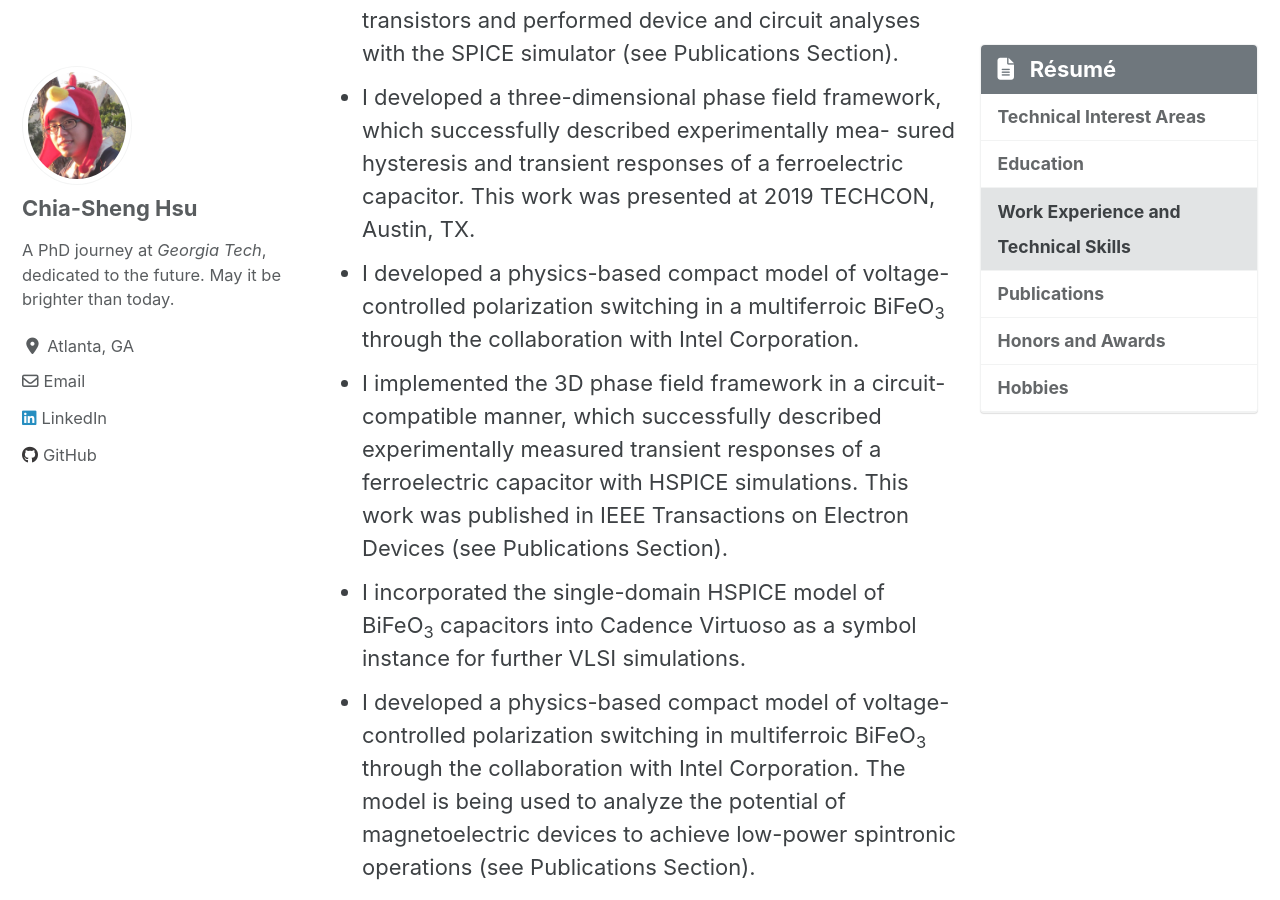
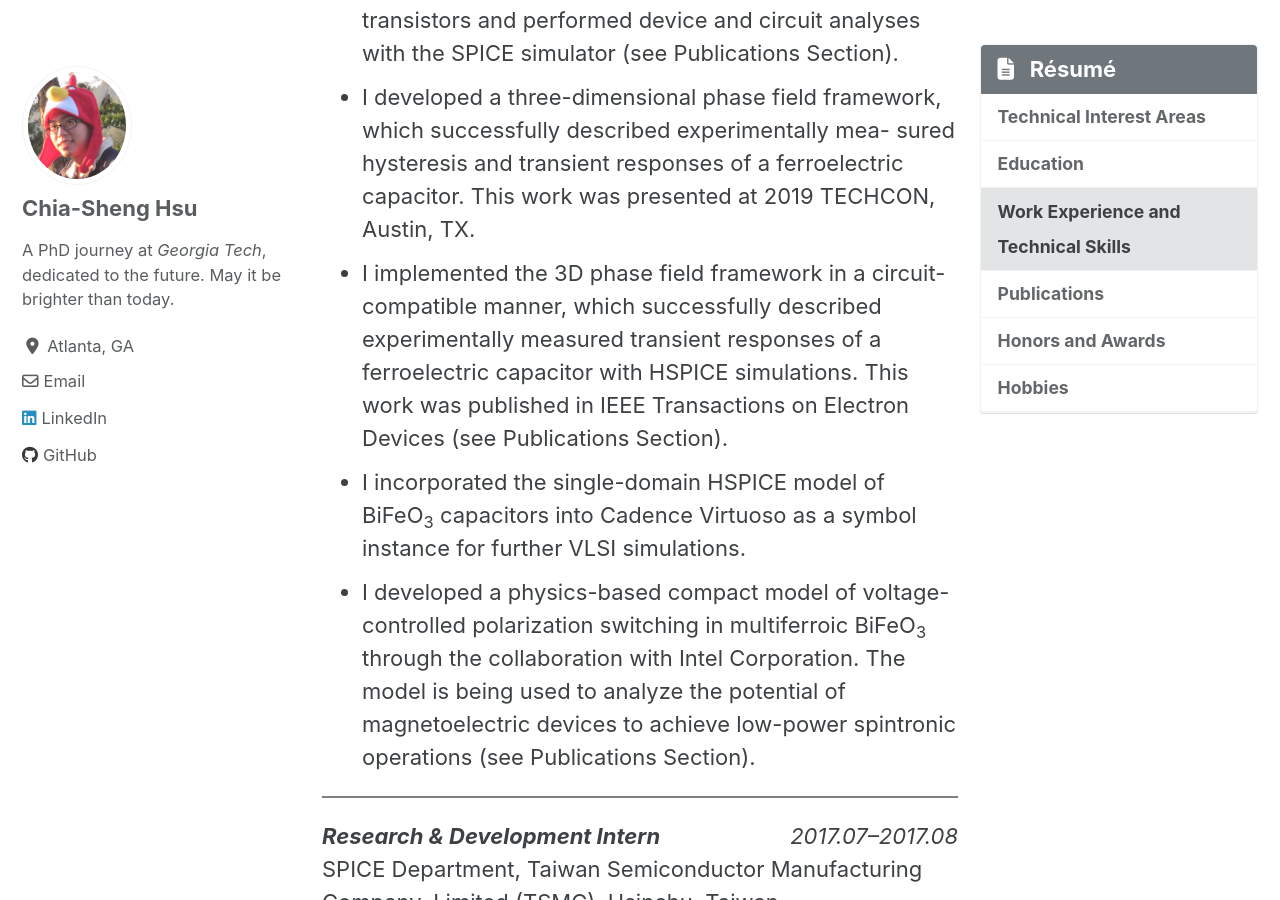
Before and after one commit to cshsu/cshsu.github.io, a Jekyll site: the page built from _pages/resume.md, in a window 1280 px wide and 900 px high, scrolled down 1482 px. Built offline with Jekyll 4.4.1, drawn with Linux system fonts in a browser that asks for light colours; cached includes are drawn as plain includes; nearby versions of some CDN libraries; formulas are drawn with MathJax 3.

Commit message:
update resume

```diff
--- a/_pages/resume.md
+++ b/_pages/resume.md
@@ -61,7 +61,6 @@ Dept. of Electrical and Computer Engineering, Georgia Institute of Technology, A
 
 * With HSPICE and Verilog-A, I implemented a physics-based circuit model of negative capacitance field effect transistors and performed device and circuit analyses with the SPICE simulator (see Publications Section).
 * I developed a three-dimensional phase field framework, which successfully described experimentally mea- sured hysteresis and transient responses of a ferroelectric capacitor. This work was presented at 2019 TECHCON, Austin, TX.
-* I developed a physics-based compact model of voltage-controlled polarization switching in a multiferroic BiFeO<sub>3</sub> through the collaboration with Intel Corporation.
 * I implemented the 3D phase field framework in a circuit-compatible manner, which successfully described experimentally measured transient responses of a ferroelectric capacitor with HSPICE simulations. This work was published in IEEE Transactions on Electron Devices (see Publications Section).
 * I incorporated the single-domain HSPICE model of BiFeO<sub>3</sub> capacitors into Cadence Virtuoso as a symbol instance for further VLSI simulations.
 * I developed a physics-based compact model of voltage-controlled polarization switching in multiferroic BiFeO<sub>3</sub> through the collaboration with Intel Corporation. The model is being used to analyze the potential of magnetoelectric devices to achieve low-power spintronic operations (see Publications Section).
```
